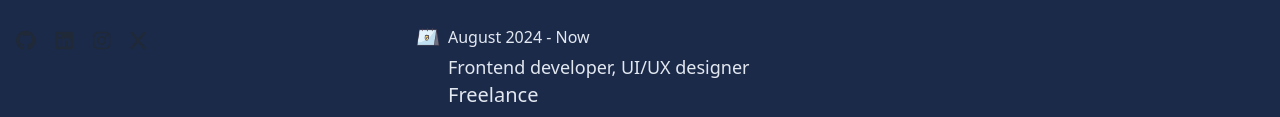
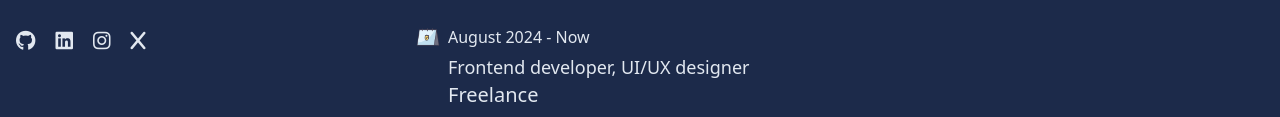
Before and after one commit to Hadise87/Portfolio-Hadiseh, a website: page index.html in a window 1280 px wide. Shown: the part 641-758 px from the top of the page. Drawn offline with nearby package versions, Linux system fonts and the light colour scheme.

Commit message:
fixed social media icons color

```diff
--- a/index.html
+++ b/index.html
@@ -98,21 +98,21 @@
         <div class="flex mt-10 mb-10 md:mb-0">
           <a href="https://github.com/Hadise87"
             ><i
-              class="fa-brands fa-github text-gray-800 dark:text-white text-xl mr-5 hover:text-gray-600 dark:hover:text-gray-300"
+              class="fa-brands fa-github dark:text-white text-xl mr-5 hover:text-gray-600 dark:hover:text-gray-300"
             ></i
           ></a>
           <a href="https://www.linkedin.com/in/hadiseh-shiroudi/">
             <i
-              class="fa-brands fa-linkedin text-gray-800 dark:text-white text-xl mr-5 hover:text-gray-600 dark:hover:text-gray-300"
+              class="fa-brands fa-linkedin  dark:text-white text-xl mr-5 hover:text-gray-600 dark:hover:text-gray-300"
             ></i>
           </a>
           <i
-            class="fa-brands fa-instagram text-gray-800 dark:text-white text-xl mr-5 hover:text-gray-600 dark:hover:text-gray-300"
+            class="fa-brands fa-instagram  dark:text-white text-xl mr-5 hover:text-gray-600 dark:hover:text-gray-300"
           ></i>
 
           <a href="https://x.com/Hadytheh" target="_blank">
             <i
-              class="fa-brands fa-x text-gray-800 dark:text-white text-xl mr-5 hover:text-gray-600 dark:hover:text-gray-300"
+              class="fa-brands fa-x  dark:text-white text-xl mr-5 hover:text-gray-600 dark:hover:text-gray-300"
             ></i>
           </a>
         </div>
```
